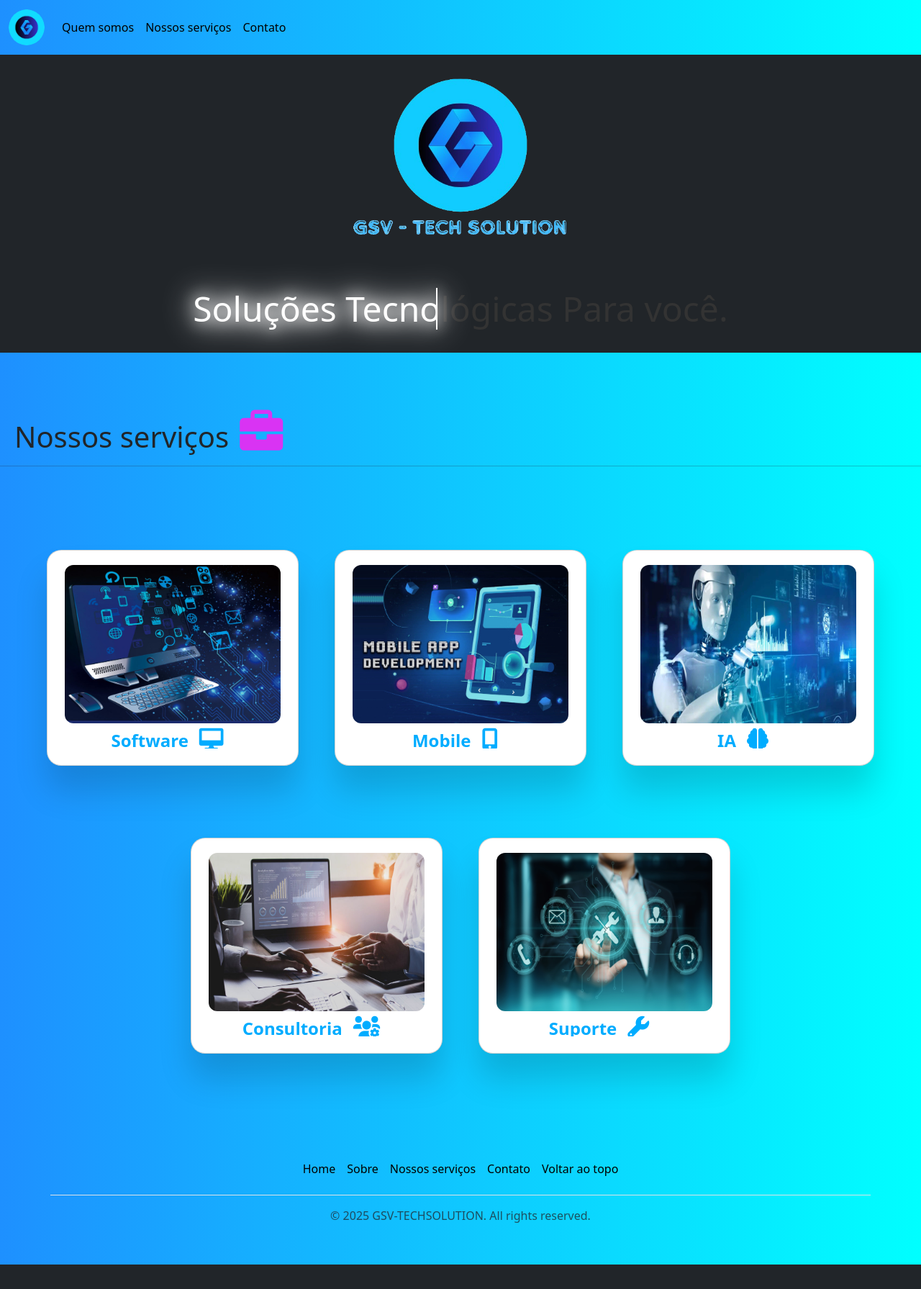
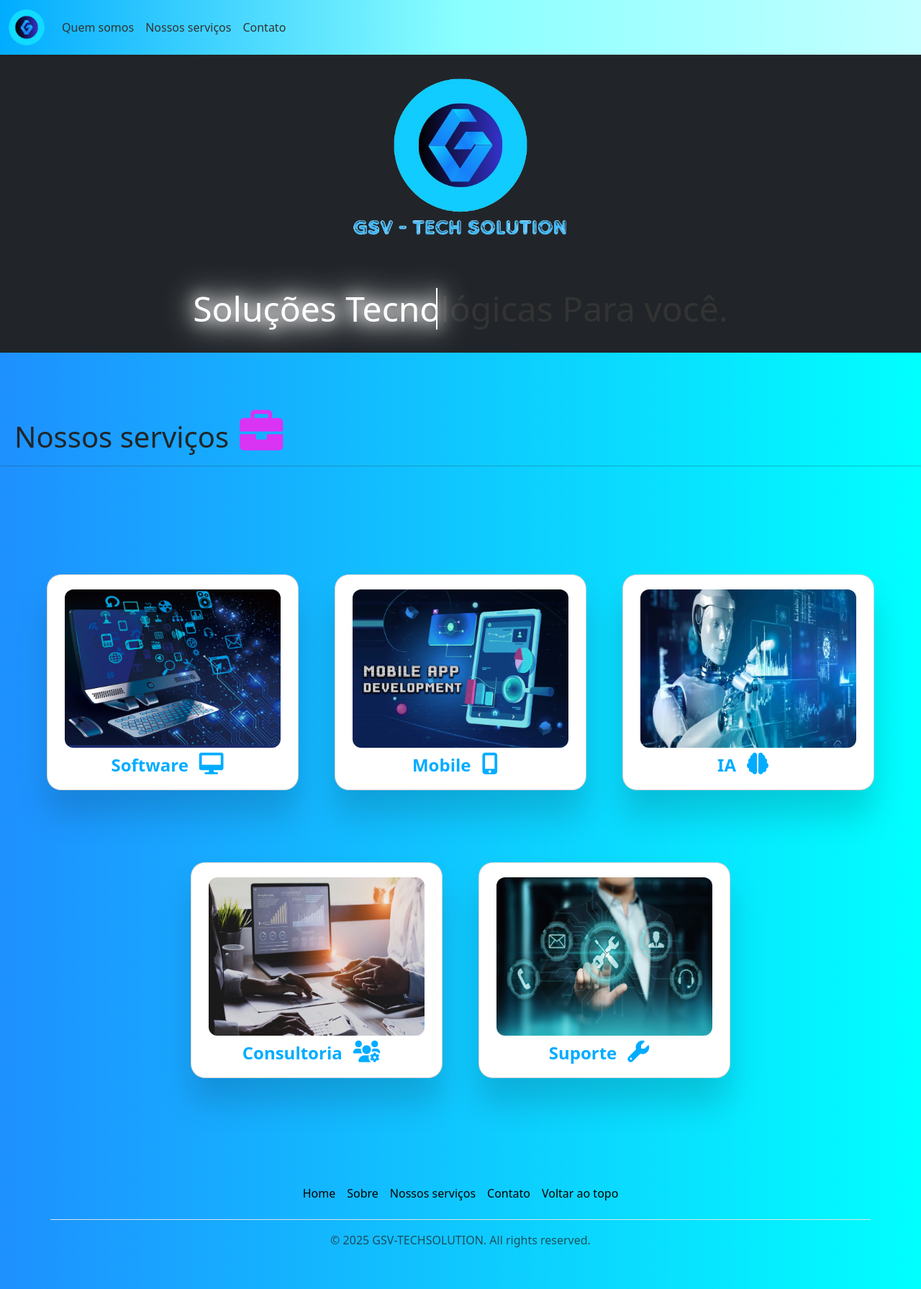
Before and after one commit to GeisivanVitena/Web-Site, a Django app: page /servicos/ in a window 1280 px wide. Shown: the whole page at 72% size. Before the commit the page ends 1757 px from the top, so only its background shows below. Run offline with Django 5.2, Linux system fonts and the light colour scheme.

Commit message:
first commit

```diff
--- /dev/null
+++ b/gsvtech_app/admin.py
@@ -0,0 +1,3 @@
+from django.contrib import admin
+
+# Register your models here.
--- /dev/null
+++ b/gsvtech_app/apps.py
@@ -0,0 +1,6 @@
+from django.apps import AppConfig
+
+
+class GsvtechAppConfig(AppConfig):
+    default_auto_field = 'django.db.models.BigAutoField'
+    name = 'gsvtech_app'
--- /dev/null
+++ b/gsvtech_app/models.py
@@ -0,0 +1,3 @@
+from django.db import models
+
+# Create your models here.
--- a/gsvtech_app/static/gsvtech_app/style.css
+++ b/gsvtech_app/static/gsvtech_app/style.css
@@ -60,8 +99,9 @@ body{
     }
 }
 
-/* Card animado */
+/* Estilo para card animado */
 .container-pai{
+    margin-top: 50px;
     display: flex;
     justify-content: center;
     align-items: center;
@@ -116,7 +156,7 @@ body{
     position: absolute;
     top: 240px;
     width: 100%;
-    height: 35px;
+    height: 45px;
     padding: 0 30px;
     overflow: hidden;
     text-align: center;
@@ -133,11 +173,10 @@ body{
     font-weight: 700;
     line-height: 3rem;
     color: var(--cor);
-
 }
 
 .container-pai .card .content p{
-    color: black;
+    color: #333;
 }
 
 .container-pai .card .content a{
@@ -204,3 +243,50 @@ body{
 .nav-link:hover {
     color: #fff !important; /* Cor do texto ao passar o mouse (branco) */
 }
+
+/* Estilo contato*/
+.contact-info a {
+    padding: 20px;
+    text-decoration: none; /* Remove o sublinhado */
+    color: #333; /* Cor do texto */
+    font-size: 1.2em; /* Tamanho da fonte */
+    display: flex; /* Para alinhar o ícone e o texto */
+    margin: 10px 0; /* Espaço entre os links */
+}
+
+.contact-info i {
+    margin-right: 10px; /* Espaço entre o ícone e o texto */
+    font-size: 1.5em; /* Tamanho do ícone */
+}
+
+/* Estilo para os links ao passar o mouse */
+.contact-info a:hover {
+    color: #fff; /* Cor ao passar o mouse */
+}
+
+.nav-link {
+    text-decoration: none; /* Remove o sublinhado */
+    color: #333; /* Cor do texto */
+    font-size: 1.2em; /* Tamanho da fonte */
+    display: inline-block; /* Definir como bloco para o link */
+    padding: 10px 20px; /* Ajuste de padding */
+}
+
+.nav-link:hover {
+    color: #fff !important; /* Cor azul ao passar o mouse */
+
+}
+
+.custom-navbar {
+    background: linear-gradient(90deg, #00acff, #8bffff, #c4ffff); /* Cor de fundo */
+}
+
+/* Escurecer os links */
+.custom-navbar .navbar-nav .nav-link {
+    color: #333 !important;  /* Cor escura para os links */
+}
+
+/* Cor dos links quando passar o mouse */
+.custom-navbar .navbar-nav .nav-link:hover {
+    color: #fff !important;  /* Cor mais escura ou outra cor para o hover */
+}
--- a/gsvtech_app/templates/gsvtech_app/partial/contato.html
+++ b/gsvtech_app/templates/gsvtech_app/partial/contato.html
@@ -8,14 +8,17 @@
 
 <div class="container" >
     <h2 class="mt-4" style="margin-bottom: 40px;">
+
         <i class="fas fa-globe" id="icon" style="margin-right: 15px; font-size: 30px;"></i>Entre em contato:</h2>
     <h4 style="margin-bottom: 40px;"><i class="fas fa-rocket" id="icon" style="margin-right: 15px; font-size: 30px;"></i>Impulsione o seu futuro com soluções inovadoras e tecnológicas.
+
         Fale conosco e descubra como podemos ajudar a transformar o seu negócio!</h4>
 
     <hr class="featurette-divider">
 
     <div class="contact-info">
         <a href="mailto:contato@contato.com.br" class="d-block">
+
             <i class="far fa-envelope" id="icon"></i> gsv1205@yahoo.com
         </a>
         <a href="http://wa.me/5541997609734?text=Ol%C3%A1%2C%20tenho%20interesse%20em%20saber%20mais%20informa%C3%A7%C3%B5es%20sobre%20investimentos.%20Estou%20ansioso%20para%20aprender." target="_blank" class="d-block">
@@ -23,6 +26,7 @@
         </a>
         <a href="tel:+554132322323" class="d-block">
             <i class="fas fa-phone" id="icon"></i> (xx) xxxx-xxxx
+
         </a>
     </div>
 </div>
--- a/gsvtech_app/templates/gsvtech_app/partial/servicos.html
+++ b/gsvtech_app/templates/gsvtech_app/partial/servicos.html
@@ -9,7 +9,6 @@
 <hr class="featurette-divider">
 
 <div class="container-pai">
-
     <div class="card" style="--cor:#00acff;">
         <div class="img-box">
             <img src="{% static "img/software.jpg" %}">
@@ -73,7 +72,6 @@
             </p>
             <a href="#" class="read-more">Leia Mais</a>
         </div>
-
     </div>
 
 </div>
--- a/gsvtech_app/templates/gsvtech_app/partial/sobre.html
+++ b/gsvtech_app/templates/gsvtech_app/partial/sobre.html
@@ -84,7 +84,6 @@
         <div class="col-md-7">
             <h2 class="featurette-heading fw-normal lh-1">
                 <i class="fas fa-cogs" id="icon" style="margin-right: 15px; font-size: 60px;"></i>Nossa estratégia</span></h2>
-
             <p class="lead">Na GSVTech Solution, acreditamos na estratégia de desenvolvimento ágil, que nos permite adaptar soluções de acordo com as necessidades de nossos clientes, em tempo real.
                 A cada fase do projeto, garantimos uma entrega incremental, com melhorias contínuas e alinhamento constante com os objetivos de negócios.
                 Nossa abordagem flexível permite a personalização dos nossos produtos, atendendo tanto pequenas quanto grandes empresas..
```
Also changed, not shown: other parts of gsvtech_app/static/gsvtech_app/style.css (+40 -1 lines), gsvtech_app/templates/gsvtech_app/partial/home.html (+7 -0 lines), gsvtech_app/__init__.py (added), gsvtech_app/migrations/__init__.py (added), gsvtech_app/static/img/Manutencao.jpeg (added), gsvtech_app/static/img/software2.jpg (added).
